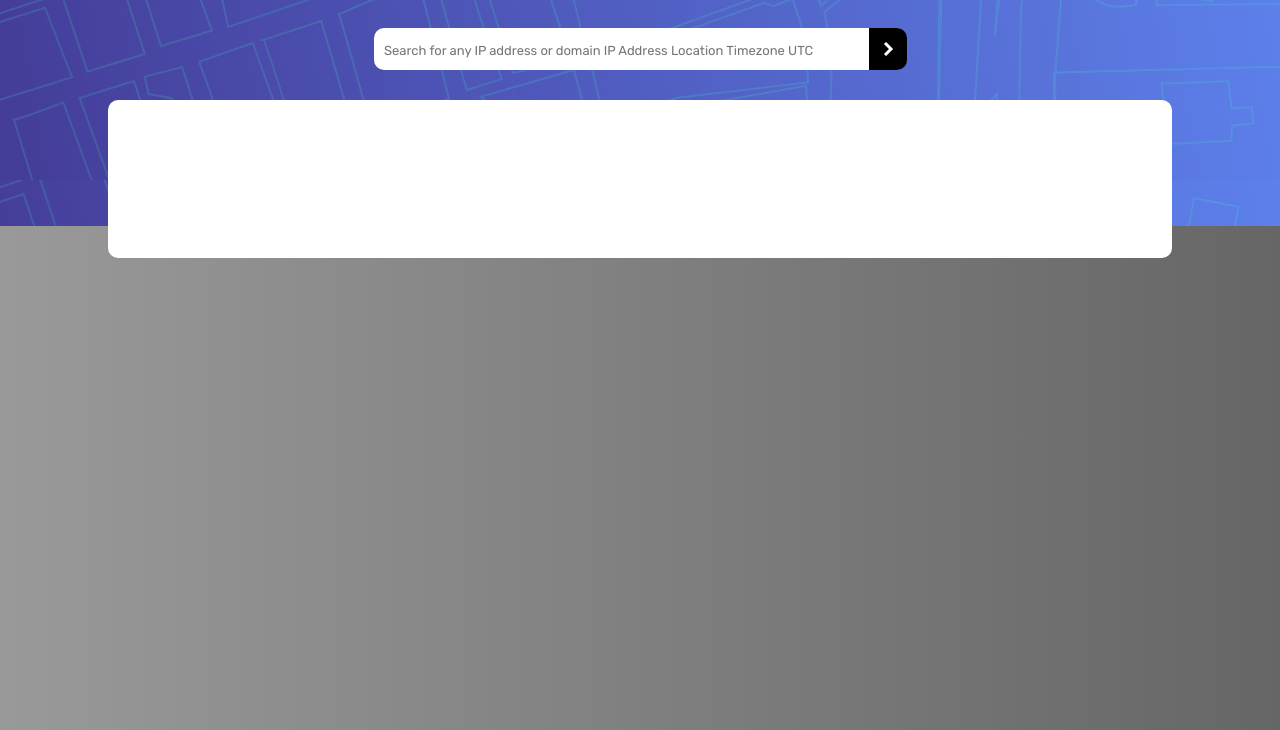
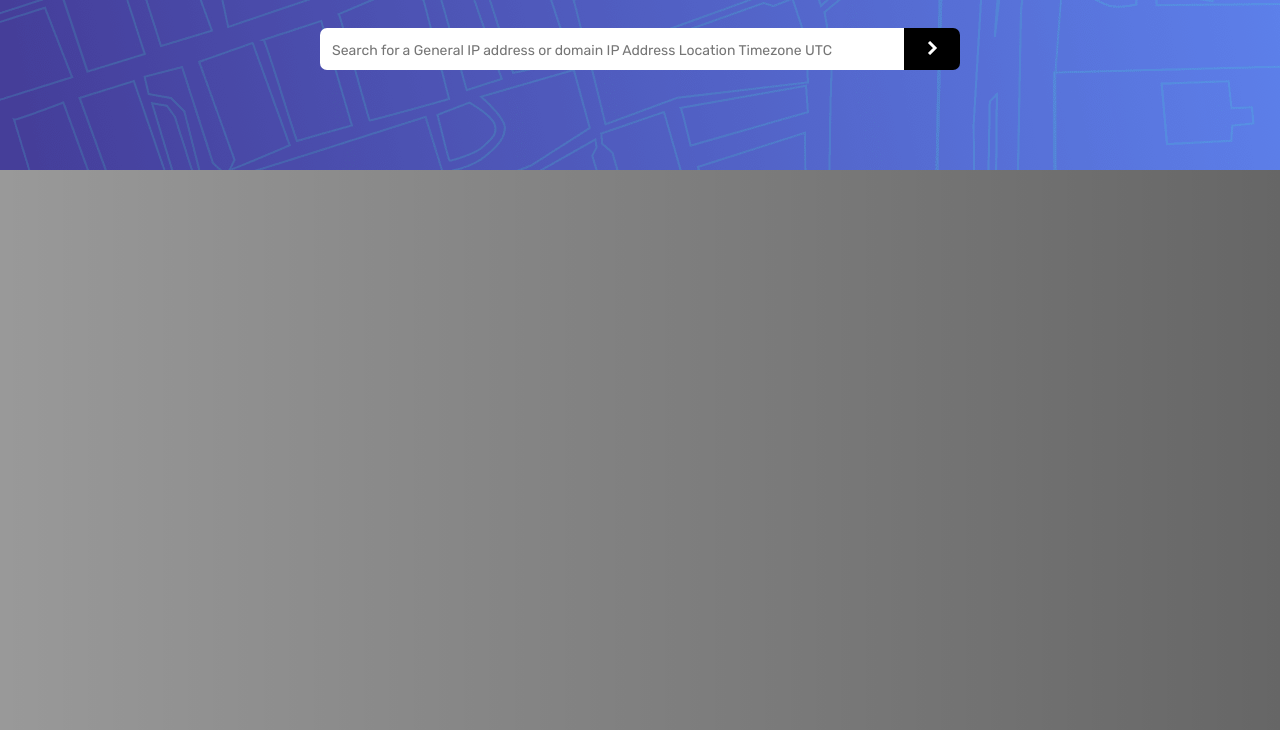
Before and after one commit to Samuel-Toriola/ip-address-tracker, a website built with Parcel: page index.html in a window 1280 px wide. Shown: the part 70-800 px from the top of the page. Built offline with nearby package versions, Linux system fonts and the light colour scheme; no server answers.

Commit message:
Initial commit

```diff
--- a/index.html
+++ b/index.html
@@ -35,16 +35,19 @@
   </style> -->
   </head>
   <body>
-    <section class="heading">
+    <main class="main">
+      <header class="heading">
         <h1 class="title">IP Address Tracker</h1>
-      <div class="input__field">
+        <form class="input__field">
           <input
             class="search"
             type="text"
-          placeholder="Search for any IP address or domain IP Address Location Timezone UTC"
-        /><span class="arrow"><img src="images/icon-arrow.svg" alt="" /></span>
-      </div>
-
+            placeholder="Search for a General IP address or domain IP Address Location Timezone UTC"
+          /><button class="arrow">
+            <img src="images/icon-arrow.svg" alt="" />
+          </button>
+        </form>
+      </header>
       <div class="details">
         <!-- <ul>
         <li class="details__list border">
@@ -65,12 +68,10 @@
         </li>
       </ul> -->
       </div>
-    </section>
-
       <div id="map">
         <!-- <h1>isbaycfgb</h1> -->
       </div>
-
+    </main>
     <!--
 
     ISP -->
--- a/script.js
+++ b/script.js
@@ -2,11 +2,17 @@
 const input = document.querySelector(".search");
 const submit = document.querySelector(".arrow");
 const mapDiv = document.querySelector("#map");
+const form = document.querySelector(".input__field");
 // const ipAddress = document.querySelector("#ip");
 const details = document.querySelector(".details");
 
-submit.addEventListener("click", function () {
+submit.addEventListener("click", function (e) {
+  e.preventDefault();
   input.value ? whereAmI(input.value) : whereAmI();
+});
+
+form.addEventListener("click", function (e) {
+  e.preventDefault();
 });
 
 const whereAmI = async function (ip = "") {
--- a/style.css
+++ b/style.css
@@ -1,17 +1,27 @@
 @import url("https://fonts.googleapis.com/css2?family=Rubik&display=swap");
+html {
+  font-size: 62.5%;
+}
 * {
   margin: 0;
   padding: 0;
   font-family: "Rubik", sans-serif;
-  font-size: 18px;
+  font-size: 1.8rem;
 }
+
 body {
   background: linear-gradient(90deg, rgba(0, 0, 0, 0.4), rgba(0, 0, 0, 0.6));
+}
+.main {
+  height: 100vh;
+  position: relative;
+  display: grid;
+  grid-template-rows: 3fr 7fr;
 }
 
 .heading {
   width: 100%;
-  height: 37vh;
+
   background-image: url(images/pattern-bg.png);
 }
 .title {
@@ -22,25 +32,33 @@ body {
   font-size: 32px;
 }
 .input__field {
-  position: relative;
+  /* position: relative;
   text-align: center;
   width: 80%;
+  margin: auto; */
+  max-width: 50%;
+
   margin: auto;
+  display: flex;
+  align-items: center;
+  justify-content: center;
+  height: 4.2rem;
+  border-radius: 7px;
+  overflow: hidden;
 }
 .search {
-  padding: 10px;
-  width: 50%;
+  padding: 0 1.2rem;
+  width: 100%;
+  height: 100%;
   cursor: pointer;
   border: none;
-  border-radius: 10px;
 }
 .search::placeholder {
-  font-size: 13px;
-  text-align: left;
+  font-size: 1.4rem;
 }
 
 .arrow {
-  background-color: black;
+  /* background-color: black;
   position: absolute;
   padding: 13.5px;
   padding-bottom: 14.8px;
@@ -49,14 +67,18 @@ body {
   border-bottom-right-radius: 10px;
   display: inline-flex;
   right: 23.9%;
-  cursor: pointer;
+  cursor: pointer; */
+  background-color: black;
+  border: none;
+  height: 100%;
+  width: 10%;
 }
 .arrow:active {
   background-color: rgb(70, 69, 69);
 }
 
 .details {
-  width: 80%;
+  /* width: 80%;
   height: 40%;
   border-radius: 10px;
   margin: auto;
@@ -65,7 +87,8 @@ body {
   padding: 20px;
   background-color: white;
   z-index: 1;
-  text-align: center;
+  text-align: center; */
+  position: absolute;
 }
 .details__list {
   text-align: center;
@@ -90,6 +113,16 @@ p {
   font-size: 21px;
   padding-right: 10px;
 }
+#map {
+  /* z-index: -1; */
+  /* flex: 1; */
+  height: 100%;
+  background-color: linear-gradient(
+    90deg,
+    rgba(0, 0, 0, 0.4),
+    rgba(0, 0, 0, 0.6)
+  );
+}
 /*
 @media (max-width: 1400px) {
   .heading {
@@ -110,6 +143,7 @@ p {
     width: 75%;
   }
 } */
+
 @media (max-width: 1200px) {
   .heading {
     height: 40vh;
@@ -193,16 +227,6 @@ p {
   }
 }
 
-#map {
-  z-index: -1;
-  flex: 1;
-  height: 100vh;
-  background-color: linear-gradient(
-    90deg,
-    rgba(0, 0, 0, 0.4),
-    rgba(0, 0, 0, 0.6)
-  );
-}
 .leaflet-popup .leaflet-popup-content-wrapper {
   background-color: linear-gradient(
     90deg,
```
Lines whose indentation alone changed are shown as unchanged.
